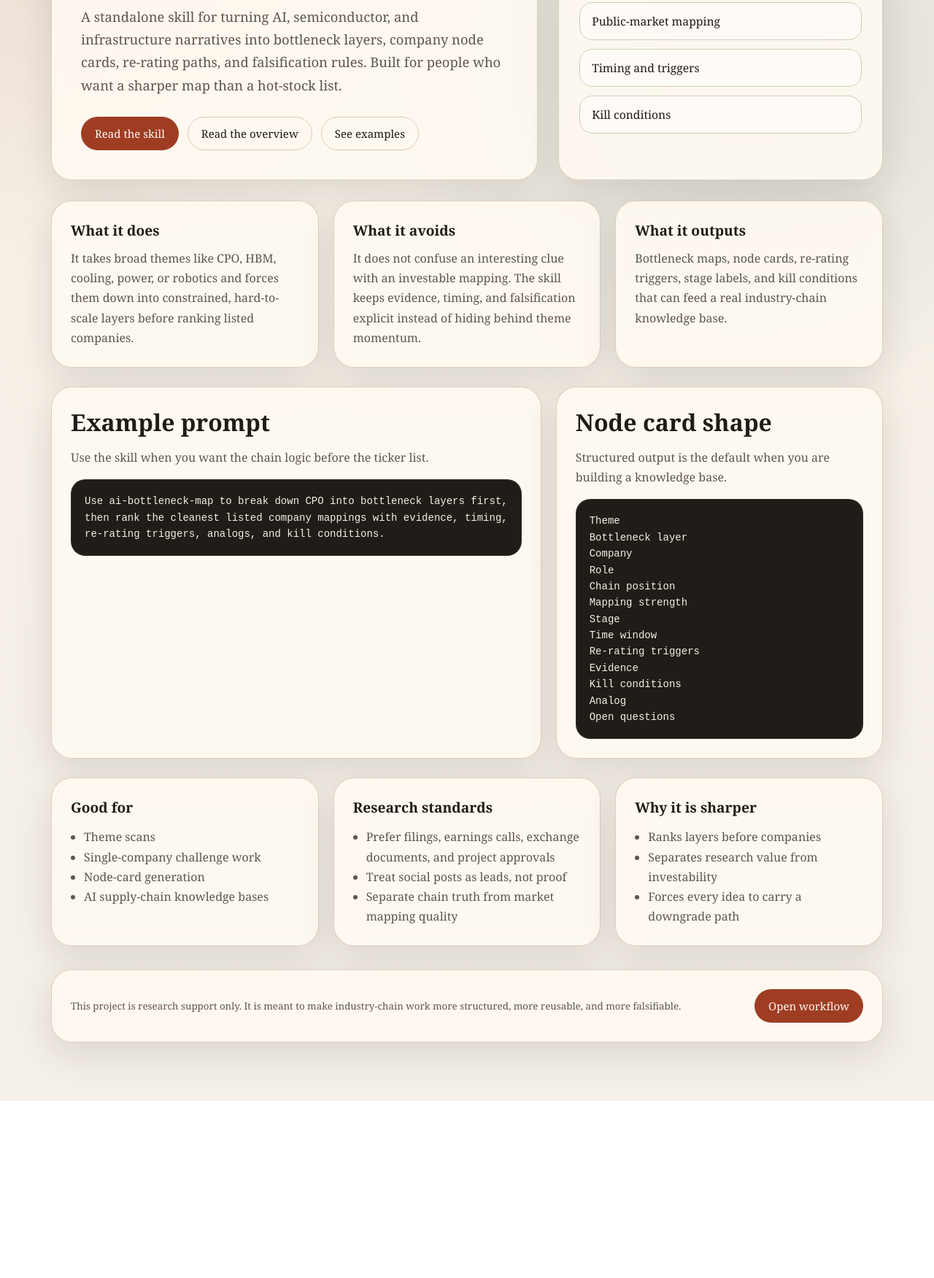
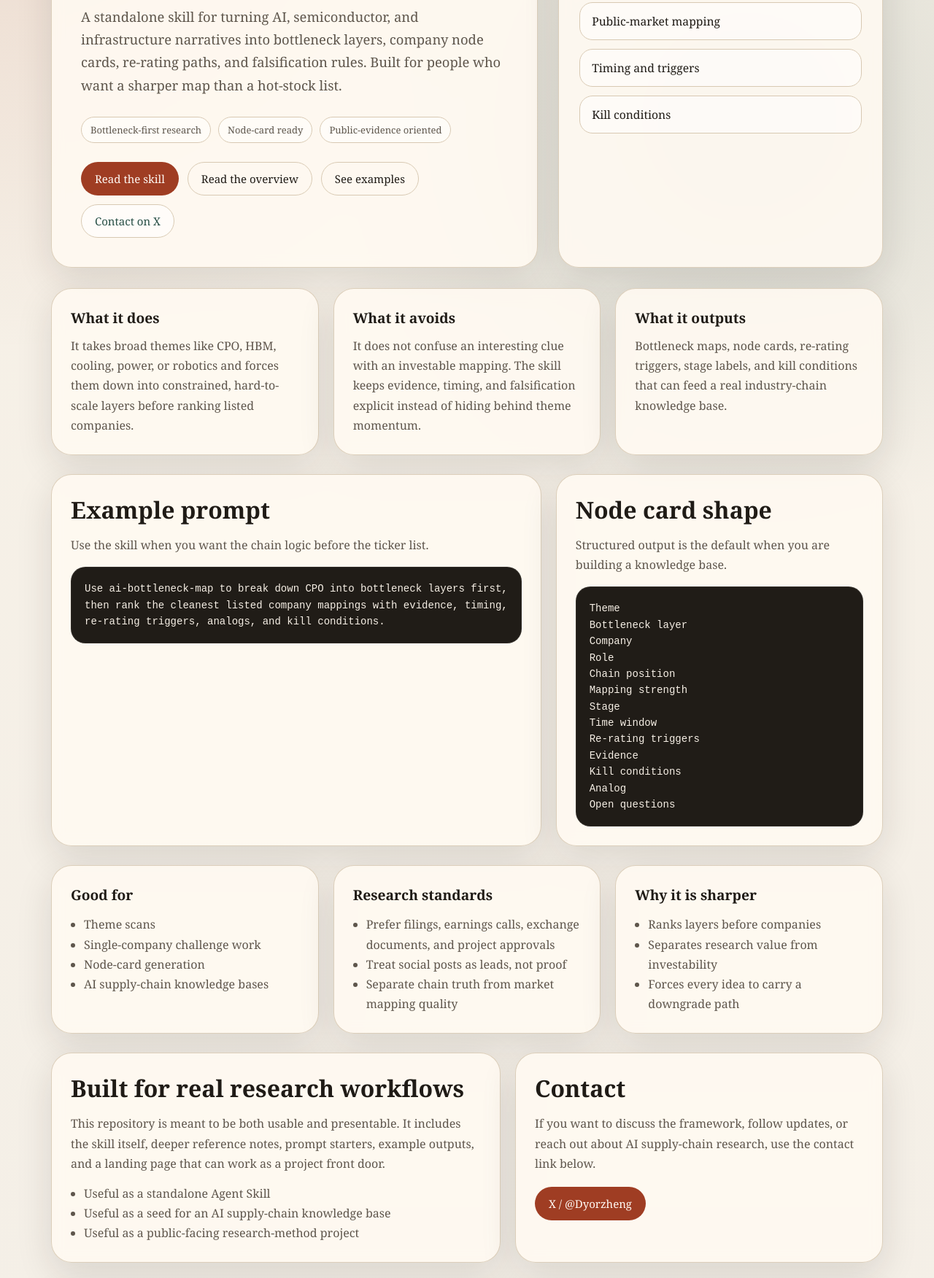
Before and after one commit to Dyor001/ai-bottleneck-map, a plain HTML site: page index.html in a window 1280 px wide. Shown: the part 288-2040 px from the top of the page at 73% size. Before the commit the page ends 1797 px from the top, so only its background shows below. Drawn offline with Linux system fonts and the light colour scheme.

Commit message:
Polish showcase and add contact details

```diff
--- a/index.html
+++ b/index.html
@@ -89,6 +89,22 @@
       gap: 12px;
     }
 
+    .meta-row {
+      display: flex;
+      flex-wrap: wrap;
+      gap: 10px;
+      margin: 0 0 26px;
+    }
+
+    .meta-chip {
+      padding: 8px 12px;
+      border-radius: 999px;
+      border: 1px solid var(--line);
+      color: var(--muted);
+      font-size: 13px;
+      background: rgba(255,255,255,0.5);
+    }
+
     .button {
       display: inline-flex;
       align-items: center;
@@ -114,6 +130,12 @@
       background: transparent;
       border-color: var(--line);
       color: var(--ink);
+    }
+
+    .button.ghost {
+      background: rgba(255,255,255,0.58);
+      border-color: var(--line);
+      color: var(--accent-2);
     }
 
     .hero-panel {
@@ -193,6 +215,12 @@
       gap: 20px;
     }
 
+    .contact {
+      display: grid;
+      grid-template-columns: 1.1fr 0.9fr;
+      gap: 20px;
+    }
+
     pre {
       margin: 16px 0 0;
       padding: 18px;
@@ -231,8 +259,13 @@
       .feature,
       .example,
       .schema,
+      .contact .card,
       .footer {
         padding: 24px;
+      }
+
+      .contact {
+        grid-template-columns: 1fr;
       }
     }
   </style>
@@ -248,10 +281,16 @@
           company node cards, re-rating paths, and falsification rules. Built for people who want a sharper map than
           a hot-stock list.
         </p>
+        <div class="meta-row">
+          <div class="meta-chip">Bottleneck-first research</div>
+          <div class="meta-chip">Node-card ready</div>
+          <div class="meta-chip">Public-evidence oriented</div>
+        </div>
         <div class="cta-row">
           <a class="button primary" href="./SKILL.md">Read the skill</a>
           <a class="button secondary" href="./README.md">Read the overview</a>
           <a class="button secondary" href="./examples/cpo-scan-example.md">See examples</a>
+          <a class="button ghost" href="https://x.com/Dyorzheng">Contact on X</a>
         </div>
       </div>
       <div class="card hero-panel">
@@ -348,6 +387,31 @@ Open questions</pre>
       </article>
     </section>
 
+    <section class="section contact">
+      <article class="card feature">
+        <h2>Built for real research workflows</h2>
+        <p>
+          This repository is meant to be both usable and presentable. It includes the skill itself, deeper reference
+          notes, prompt starters, example outputs, and a landing page that can work as a project front door.
+        </p>
+        <ul>
+          <li>Useful as a standalone Agent Skill</li>
+          <li>Useful as a seed for an AI supply-chain knowledge base</li>
+          <li>Useful as a public-facing research-method project</li>
+        </ul>
+      </article>
+      <article class="card feature">
+        <h2>Contact</h2>
+        <p>
+          If you want to discuss the framework, follow updates, or reach out about AI supply-chain research, use the
+          contact link below.
+        </p>
+        <div class="cta-row" style="margin-top:18px;">
+          <a class="button primary" href="https://x.com/Dyorzheng">X / @Dyorzheng</a>
+        </div>
+      </article>
+    </section>
+
     <footer class="card footer">
       <small>
         This project is research support only. It is meant to make industry-chain work more structured,
```
Also changed, not shown: 1 other file.
